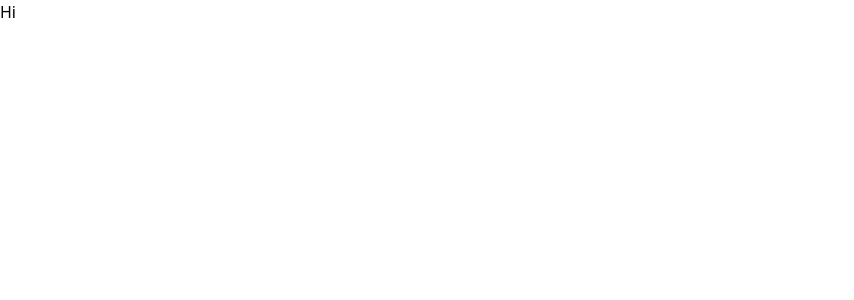
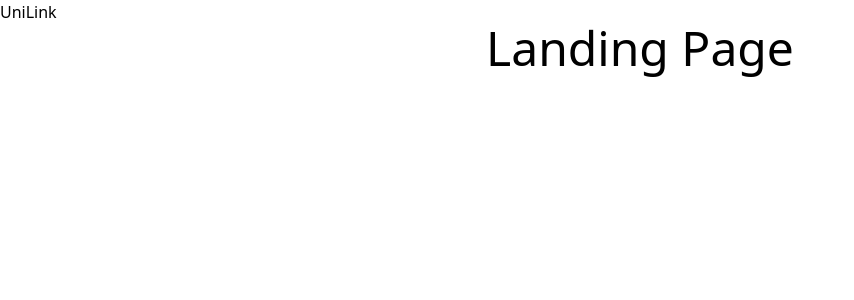
Before and after one commit to sanket-16/hackformers_techwarriors_10, a React (Vite) app in the folder client/: page / in a window 1280 px wide. Shown: the top 300 px of the page, without its empty margins (0-854 px from the left). Built offline with nearby package versions, Linux system fonts and the light colour scheme.

Commit message:
routing and queries

```diff
--- a/client/package.json
+++ b/client/package.json
@@ -9,8 +9,11 @@
     "preview": "vite preview"
   },
   "dependencies": {
+    "@tanstack/react-query": "^4.27.0",
+    "axios": "^1.3.4",
     "react": "^18.2.0",
-    "react-dom": "^18.2.0"
+    "react-dom": "^18.2.0",
+    "react-router-dom": "^6.9.0"
   },
   "devDependencies": {
     "@types/react": "^18.0.28",
--- a/client/src/App.tsx
+++ b/client/src/App.tsx
@@ -1,5 +1,26 @@
+import { Routes, Route, Navigate } from 'react-router-dom';
+import LandingPage from './pages/LandingPage';
+import SearchPage from './pages/SearchPage';
+import Navbar from './components/Navbar';
+import ReactQueries from './pages/ReactQueries';
 function App() {
-  return <div className="App">Hi</div>;
+
+  return (
+    <>
+
+      {/* Navbar  */}
+      <Navbar />
+
+      {/* Routes */}
+      <Routes>
+        <Route path="/" index element={<LandingPage />} />
+        <Route path="/search" element={<SearchPage />} />
+        <Route path="*" element={<Navigate to="/" />} />
+
+      </Routes>
+
+    </>
+  )
 }
 
 export default App;
--- /dev/null
+++ b/client/src/components/Navbar.tsx
@@ -0,0 +1,14 @@
+import React from 'react'
+
+const Navbar = () => {
+  return (
+    <div>
+
+      <div>Uni<span>Link</span></div>
+      <div></div>
+
+    </div>
+  )
+}
+
+export default Navbar
--- a/client/src/main.tsx
+++ b/client/src/main.tsx
@@ -1,10 +1,17 @@
 import React from 'react'
+import { BrowserRouter } from 'react-router-dom'
 import ReactDOM from 'react-dom/client'
 import App from './App'
 import './index.css'
+import { QueryClient , QueryClientProvider } from '@tanstack/react-query';
+const queryClient = new QueryClient();
 
 ReactDOM.createRoot(document.getElementById('root') as HTMLElement).render(
   <React.StrictMode>
+    <QueryClientProvider client={queryClient}>
+    <BrowserRouter>
     <App />
+    </BrowserRouter>
+    </QueryClientProvider>
   </React.StrictMode>,
 )
--- /dev/null
+++ b/client/src/pages/LandingPage.tsx
@@ -0,0 +1,11 @@
+
+const LandingPage = () => {
+    return (
+        <>
+            <h1 className=" text-5xl text-center ">Landing Page</h1>
+
+        </>
+    )
+}
+
+export default LandingPage
--- /dev/null
+++ b/client/src/pages/ReactQueries.tsx
@@ -0,0 +1,32 @@
+import React from 'react'
+import { useQuery } from '@tanstack/react-query'
+import axios from 'axios';
+
+const ReactQueries = () => {
+  const { data, isLoading, error, refetch } = useQuery(["cats"], () => {
+    return axios.get("ps://catfact.ninja/fact")
+      .then(res => res.data)
+  })
+  if (isLoading) {
+    return (
+      <>
+    <div>
+      Loading...
+    </div>
+    </>
+    )
+
+  }
+  if (error) return <div>Error</div>
+  return (
+    <>
+      <div className='text-5xl'>
+        {data?.fact}
+      </div>
+      <button onClick={refetch}>refetch</button>
+    </>
+
+  )
+}
+
+export default ReactQueries
--- /dev/null
+++ b/client/src/pages/SearchPage.tsx
@@ -0,0 +1,11 @@
+
+const SearchPage = () => {
+  return (
+    <div>
+      <h1 className=" text-5xl text-center ">Search user</h1>
+
+    </div>
+  )
+}
+
+export default SearchPage
--- /dev/null
+++ b/client/src/pages/UserProfilePage.tsx
@@ -0,0 +1,12 @@
+import React from 'react'
+
+const UserProfilePage = () => {
+  return (
+    <div>
+      <h1 className=" text-5xl text-center ">My profile</h1>
+
+    </div>
+  )
+}
+
+export default UserProfilePage
```
Also changed, not shown: 1 other file (tests, documents, lock files or other folders).
